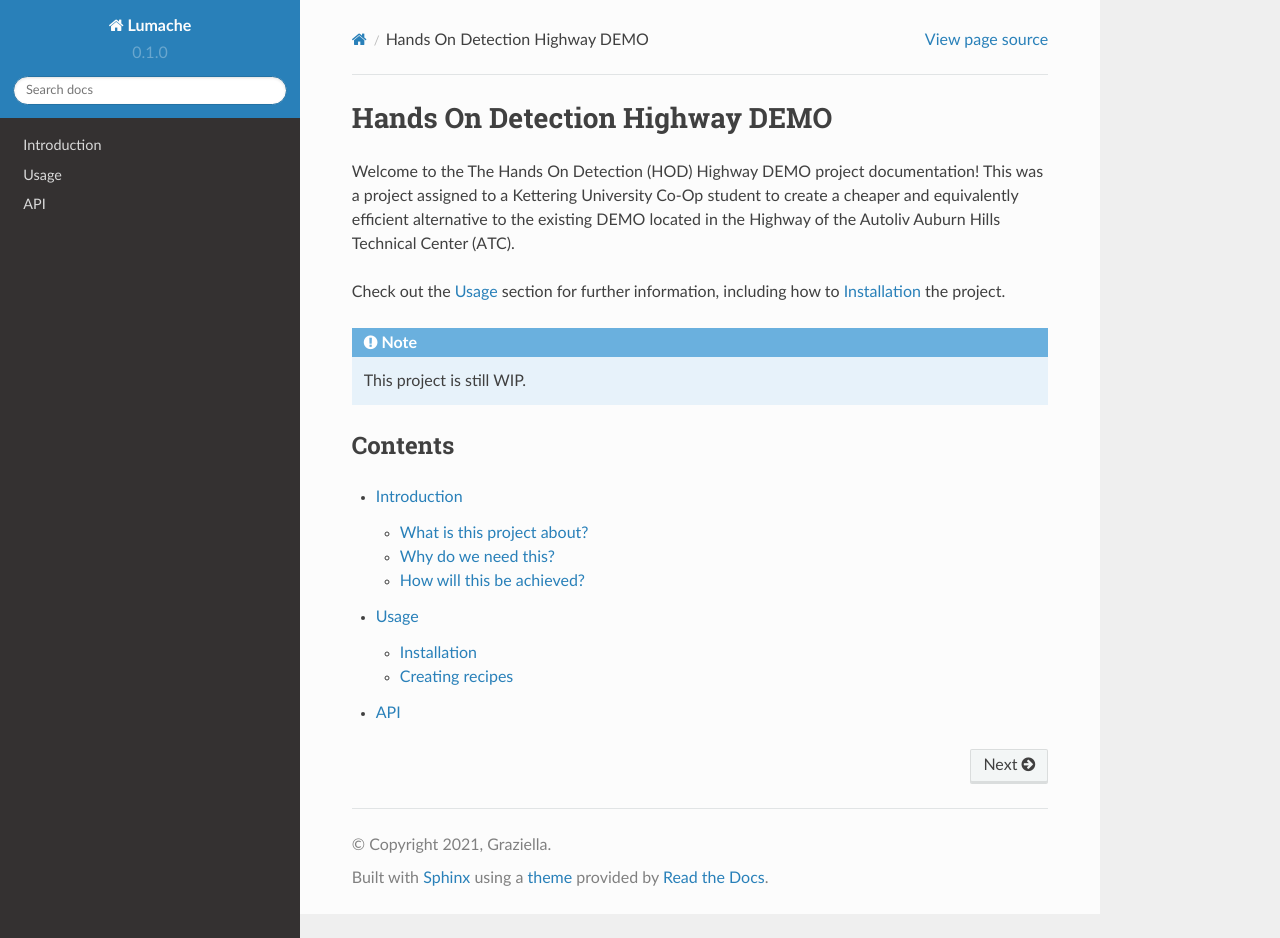
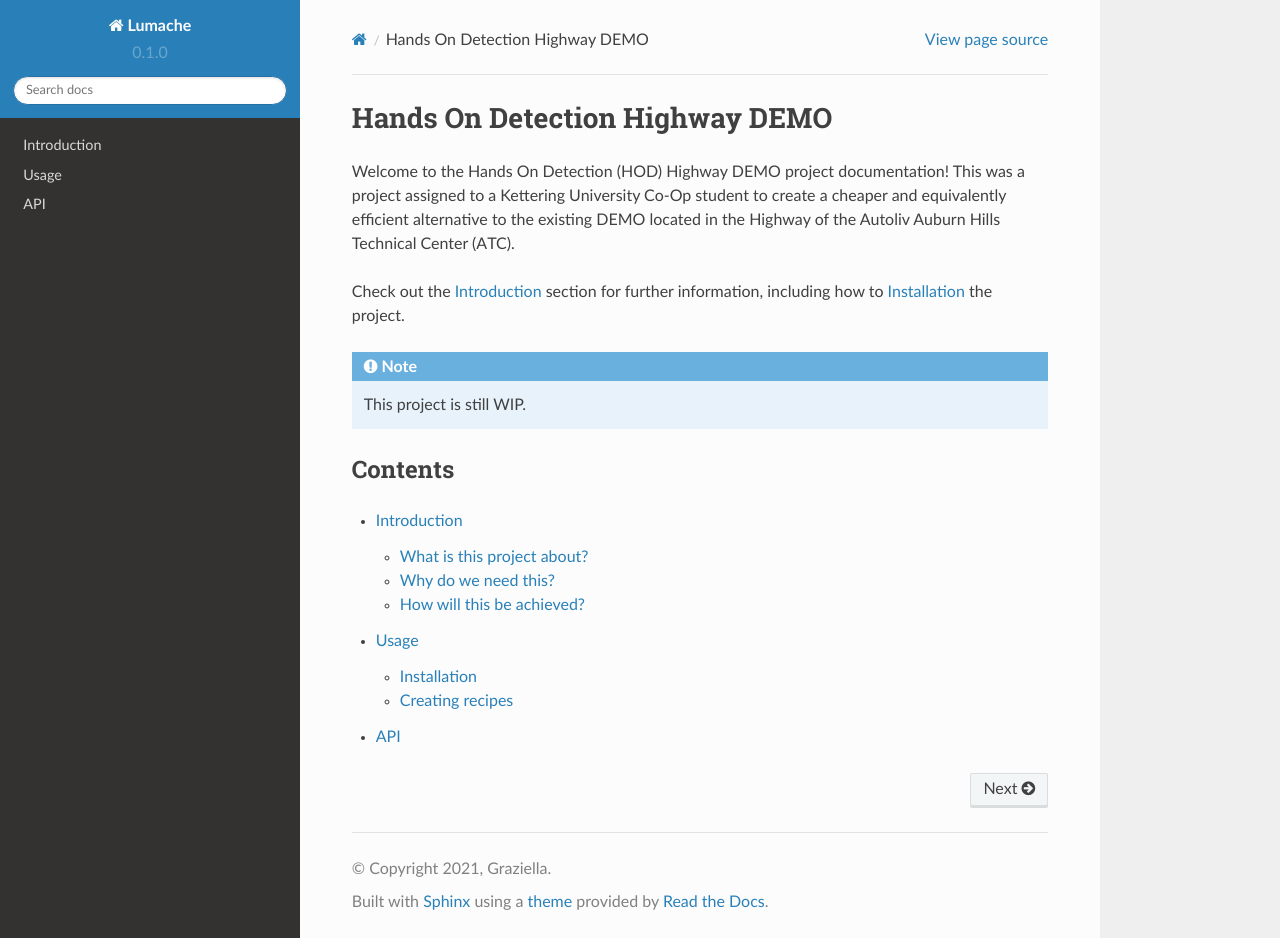
Before and after one commit to DaSausiBoi/VW-DEMO-Docs, a Sphinx documentation site: the page built from docs/source/index.rst, in a window 1280 px wide and 938 px high. Built offline with Sphinx 7.4.7 and the Read the Docs theme 2.0.0, drawn with Linux system fonts in a browser that asks for light colours.

Commit message:
link formatting

```diff
--- a/docs/source/index.rst
+++ b/docs/source/index.rst
@@ -1,12 +1,12 @@
 Hands On Detection Highway DEMO
 ===============================
 
-Welcome to the The Hands On Detection (HOD) Highway DEMO project documentation! This was a project assigned to a
+Welcome to the Hands On Detection (HOD) Highway DEMO project documentation! This was a project assigned to a
 Kettering University Co-Op student to create a cheaper and equivalently efficient alternative to the
 existing DEMO located in the Highway of the Autoliv Auburn Hills Technical Center (ATC).
 
-Check out the :doc:`usage` section for further information, including
-how to :ref:`installation` the project.
+Check out the :doc:`introduction` section for further information, including
+how to :ref:`install` the project.
 
 .. note::
 
--- a/docs/source/usage.rst
+++ b/docs/source/usage.rst
@@ -1,7 +1,7 @@
 Usage
 =====
 
-.. _installation:
+.. _install:
 
 Installation
 ------------
```
